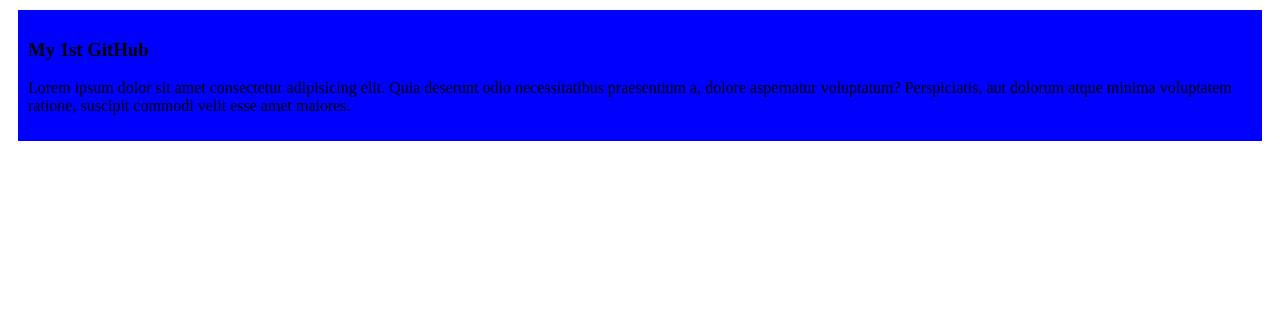
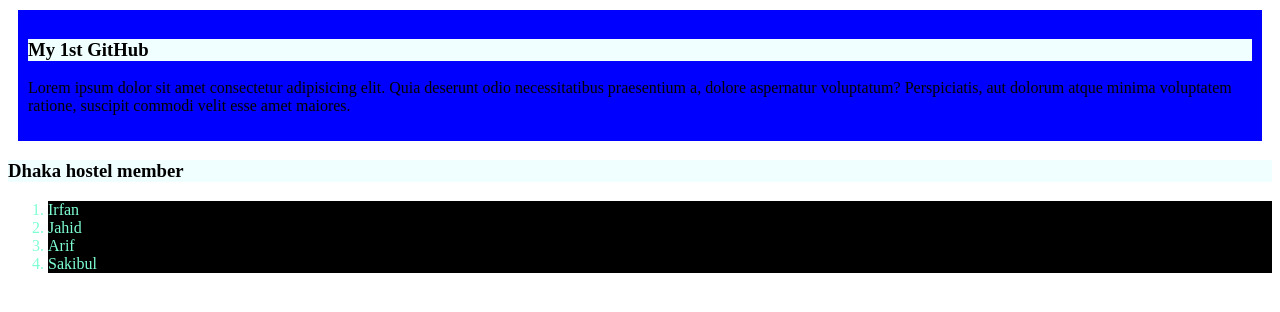
Before and after one commit to Irfankhan20/MD.IRFAN-KHAN-PATHAN, a plain HTML site: page index.html in a window 1280 px wide. Drawn offline with Linux system fonts and the light colour scheme.

Commit message:
hostel member add

```diff
--- a/index.html
+++ b/index.html
@@ -11,5 +11,13 @@
         <h3>My 1st GitHub</h3>
         <p>Lorem ipsum dolor sit amet consectetur adipisicing elit. Quia deserunt odio necessitatibus praesentium a, dolore aspernatur voluptatum? Perspiciatis, aut dolorum atque minima voluptatem ratione, suscipit commodi velit esse amet maiores.</p>
     </div>
+    <h3>Dhaka hostel member</h3>
+    <ol>
+        <li class="irfan">Irfan</li>
+        <li class="jahid">Jahid</li>
+        <li class="arif">Arif</li>
+        <li class="sakib">Sakibul</li>
+    </ol>
+
 </body>
 </html>
--- a/styles/blog.css
+++ b/styles/blog.css
@@ -3,3 +3,11 @@ div{
     padding: 10px;
     margin: 10px;
 }
+
+h3{
+    background-color: azure;
+}
+li{
+    color: aquamarine;
+    background-color: black;
+}
```
